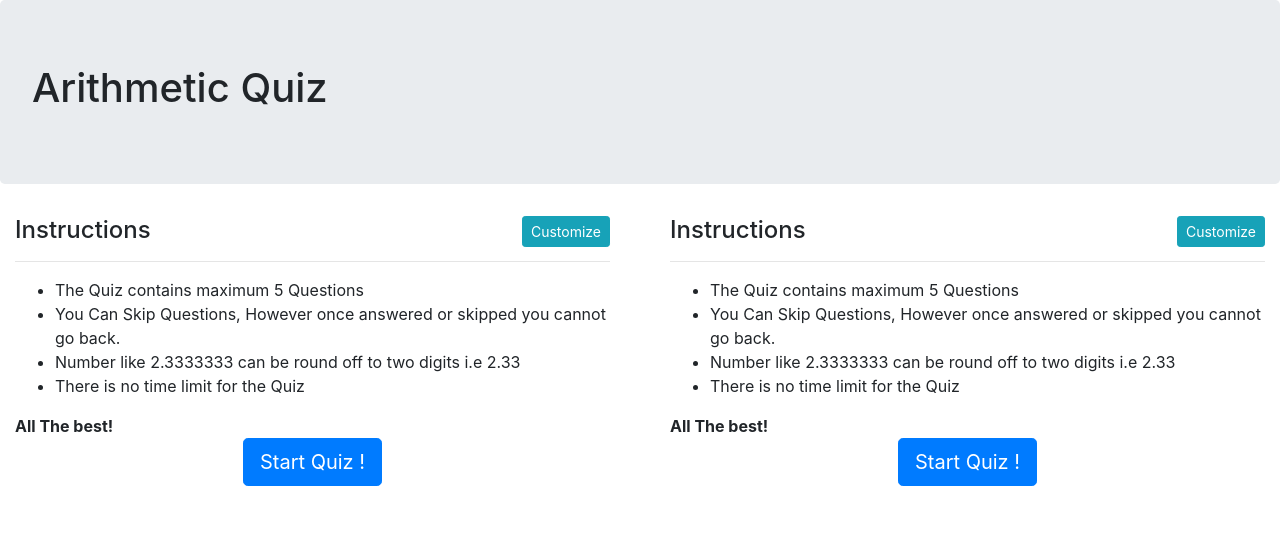
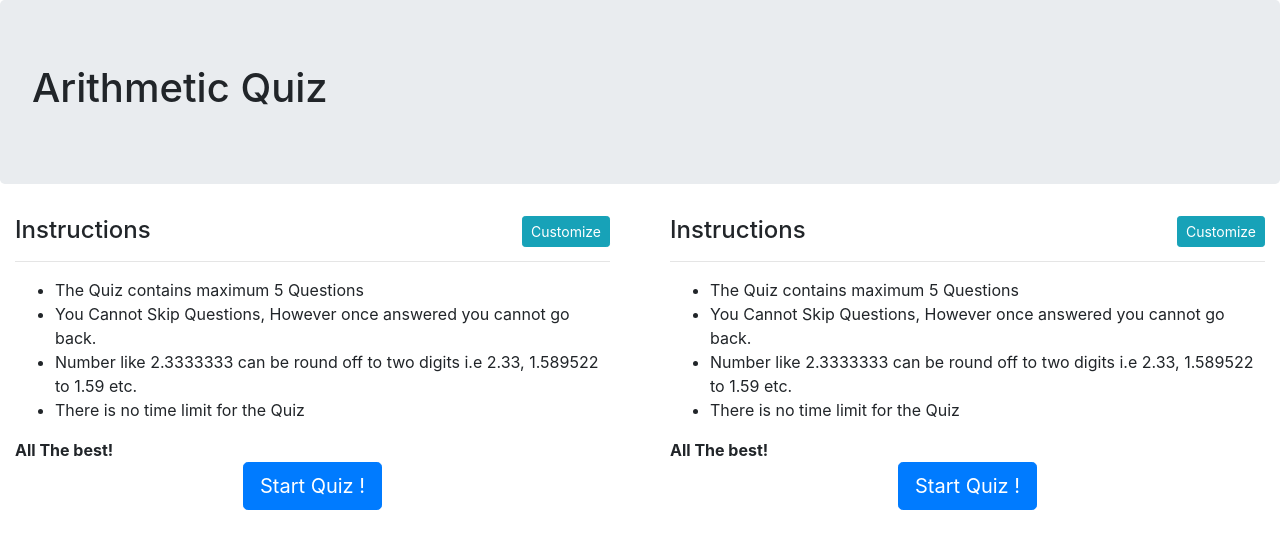
Before and after one commit to kharbanda14/vue-js-exercise, a Vue app: page /#/ in a window 1280 px wide. Shown: the top 548 px of the page. Built offline with nearby package versions, Linux system fonts and the light colour scheme.

Commit message:
instructions and validation

```diff
--- a/src/components/Quiz.vue
+++ b/src/components/Quiz.vue
@@ -10,10 +10,11 @@
       <div class="form-group">
         <label for>Your Answer</label>
         <input class="form-control" type="text" v-model="answer" id>
+        <span v-if="showErr" class="text text-danger">Answer Required</span>
       </div>
 
       <div class="form-group">
-        <button class="btn btn-primary" @click="switchNext()">Next</button>
+        <button class="btn btn-primary" @click="switchNext()">{{ iteration == max_questions ? 'Finish' : 'Next' }}</button>
         <div class="float-right badge badge-success">Score {{ live_score }} / {{ max_questions }}</div>
       </div>
     </div>
@@ -32,6 +33,7 @@ import QuizInstructionsVue from './QuizInstructions.vue';
 export default {
   data: function() {
     return {
+      showErr : '',
       question: '',
       questions: [],
       /**
@@ -56,6 +58,16 @@ export default {
   },
   methods: {
     switchNext() {
+
+      /**
+       * Check for empty value
+       */
+      if (this.answer.trim().length == 0) {
+        this.showErr = true;
+        return;
+      }
+      this.showErr = false;
+
 
       const correct_ans = Math.round(eval(this.question) * 100) / 100
 
--- a/src/components/QuizInstructions.vue
+++ b/src/components/QuizInstructions.vue
@@ -6,8 +6,8 @@
       <hr>
       <ul>
         <li>The Quiz contains maximum {{ config.max_ques }} Questions </li>
-        <li> You Can Skip Questions, However once answered or skipped you cannot go back. </li>
-        <li> Number like 2.3333333 can be round off to two digits i.e 2.33 </li>
+        <li> You Cannot Skip Questions, However once answered you cannot go back. </li>
+        <li> Number like 2.3333333 can be round off to two digits i.e 2.33, 1.589522 to 1.59 etc. </li>
         <li> There is no time limit for the Quiz </li>
       </ul>
       <strong>All The best!</strong>
```
